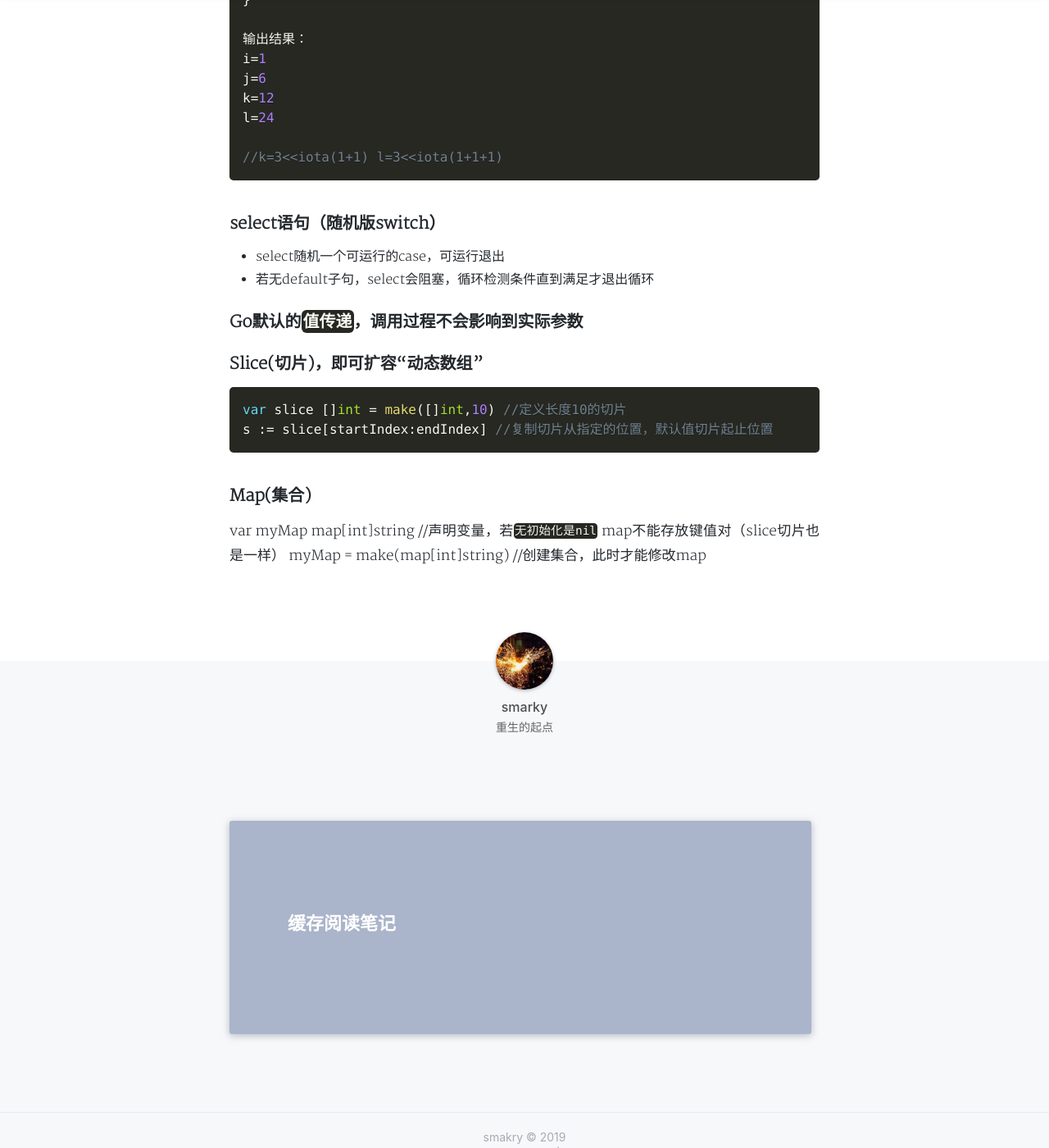
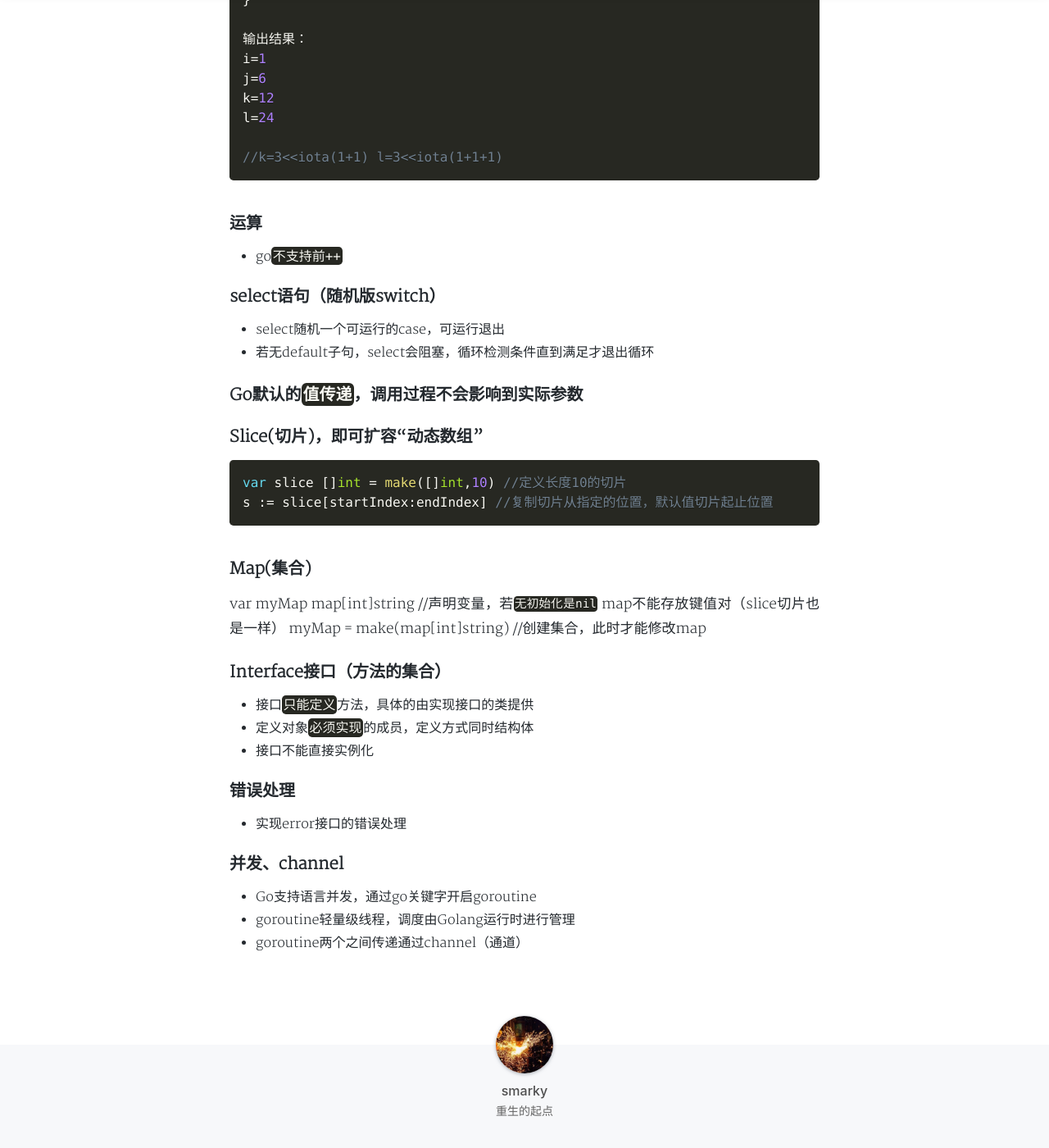
Before and after one commit to smakry/smakry.github.io, a Jekyll site: the page built from _posts/2019-09-09-GO.md, in a window 1280 px wide and 1400 px high, scrolled down 1540 px. Shown: the whole window at 82% size. Built offline with Jekyll 4.4.1, drawn with Linux system fonts in a browser that asks for light colours; nearby versions of some CDN libraries; comment, search, counter and statistics services are not loaded; a style sheet for code colours, icons or effects is not loaded.

````diff
--- a/_posts/2019-09-09-GO.md
+++ b/_posts/2019-09-09-GO.md
@@ -63,6 +63,9 @@
 //k=3<<iota(1+1) l=3<<iota(1+1+1)
 ```
 
+### 运算
+- go`不支持前++`
+
 ### select语句（随机版switch）
 - select随机一个可运行的case，可运行退出
 - 若无default子句，select会阻塞，循环检测条件直到满足才退出循环
@@ -79,3 +82,16 @@
 
 var myMap map[int]string //声明变量，若`无初始化是nil` map不能存放键值对（slice切片也是一样）
 myMap = make(map[int]string) //创建集合，此时才能修改map
+
+### Interface接口（方法的集合）
+- 接口`只能定义`方法，具体的由实现接口的类提供
+- 定义对象`必须实现`的成员，定义方式同时结构体
+- 接口不能直接实例化
+
+### 错误处理
+- 实现error接口的错误处理
+
+### 并发、channel
+- Go支持语言并发，通过go关键字开启goroutine
+- goroutine轻量级线程，调度由Golang运行时进行管理
+- goroutine两个之间传递通过channel（通道）
````
Also changed, not shown: _posts/2019-09-02-数据库查询优化.md (+25 -4 lines).
